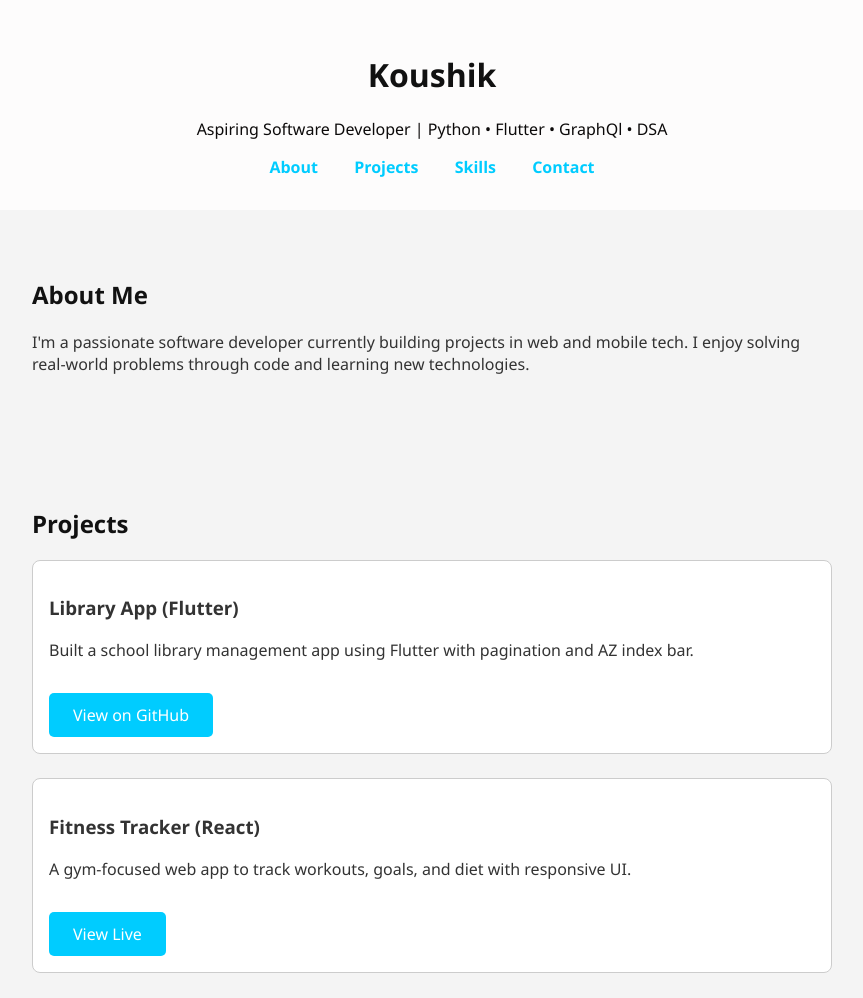
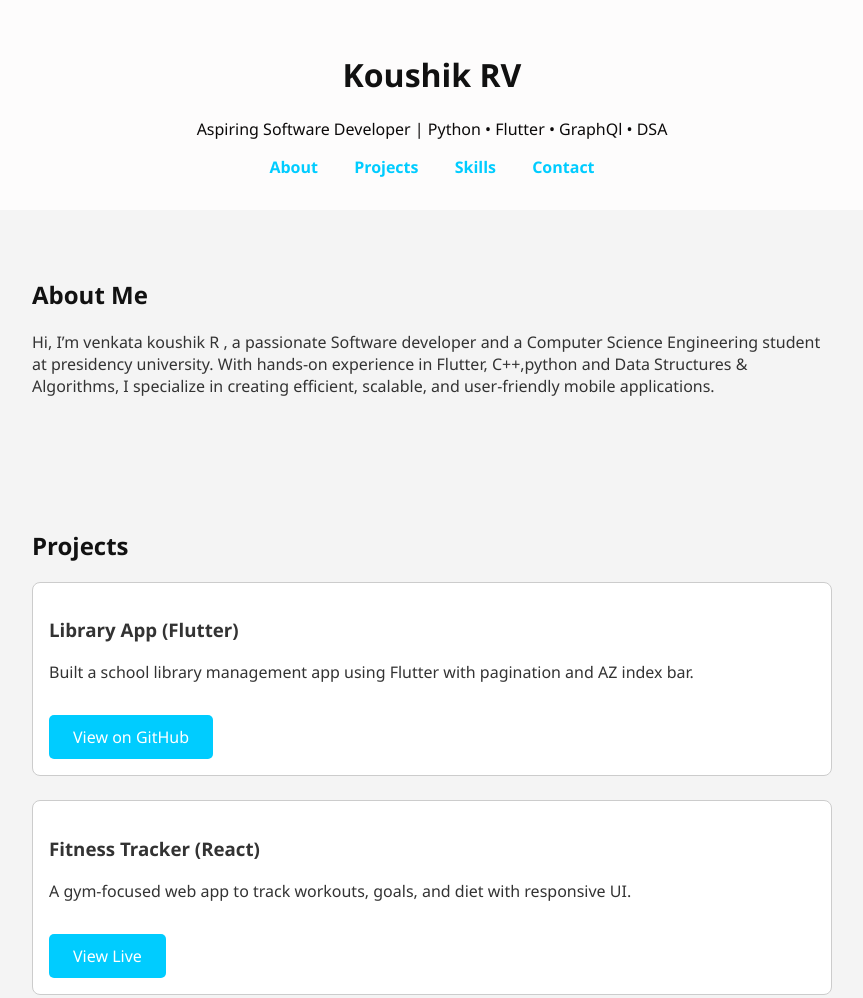
Before and after one commit to koushik2654/portfolio, a plain HTML site: page index.html in a window 1280 px wide. Shown: the top 998 px of the page, without its empty margins (208-1071 px from the left). Drawn offline with Linux system fonts and the light colour scheme.

Commit message:
updated the para

```diff
--- a/index.html
+++ b/index.html
@@ -82,8 +82,9 @@
 <body>
 
   <header>
-    <h1>Koushik</h1>
-    <p>Aspiring Software Developer | Python • Flutter • GraphQl • DSA </p>
+    <h1>Koushik RV</h1>
+    <p>Aspiring Software Developer
+      | Python • Flutter • GraphQl • DSA </p>
     <nav>
       <a href="#about">About</a>
       <a href="#projects">Projects</a>
@@ -95,8 +96,8 @@
   <section id="about">
     <h2>About Me</h2>
     <p>
-      I'm a passionate software developer currently building projects in web and mobile tech.
-      I enjoy solving real-world problems through code and learning new technologies.
+      Hi, I’m venkata koushik R , a passionate Software developer and a Computer Science Engineering student at presidency university.
+      With hands-on experience in Flutter, C++,python and Data Structures & Algorithms, I specialize in creating efficient, scalable, and user-friendly mobile applications.
     </p>
   </section>
 
```
